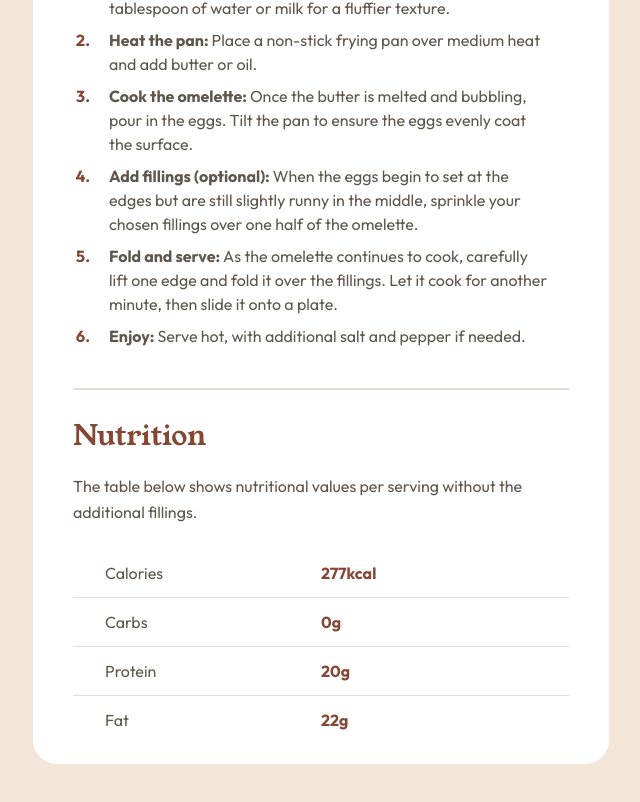
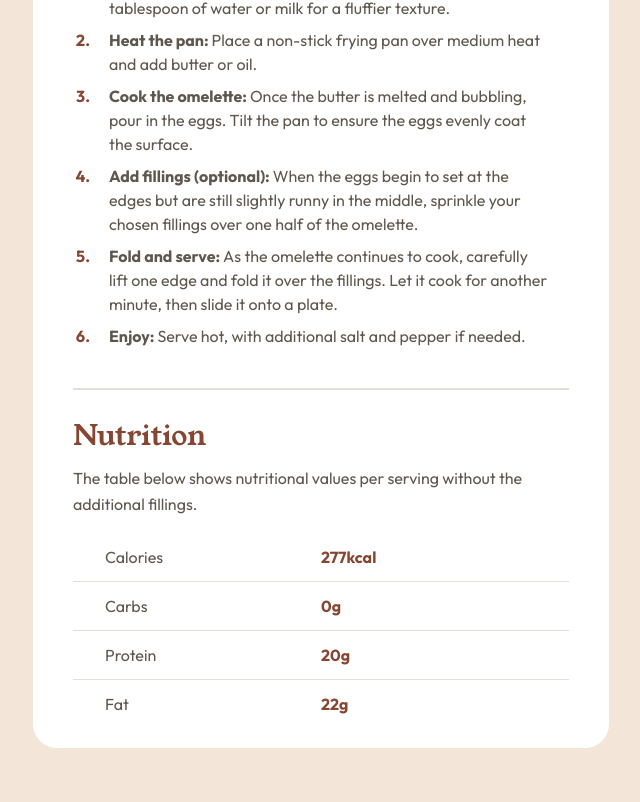
Before and after one commit to Kellenkjames/recipe-page, an Angular app in the folder recipe/: page / in a window 1280 px wide. Shown: the part 1205-2007 px from the top of the page, without its empty margins (319-959 px from the left). Built offline with nearby package versions, Linux system fonts and the light colour scheme.

Commit message:
feat: adjust spacing in nutrition cmp

```diff
--- a/recipe/src/app/nutrition/nutrition.component.html
+++ b/recipe/src/app/nutrition/nutrition.component.html
@@ -1,6 +1,6 @@
 <div class="nutrition">
-  <h3 class="nutrition__title mb-sm">{{ title }}</h3>
-  <p class="nutrition__desc mb-sm">{{ desc }}</p>
+  <h3 class="nutrition__title mb-xs">{{ title }}</h3>
+  <p class="nutrition__desc mb-xs">{{ desc }}</p>
   <table class="nutrition__list">
     @for (item of nutritionValues; track $index) {
     <tr class="nutrition__list__item">
```
